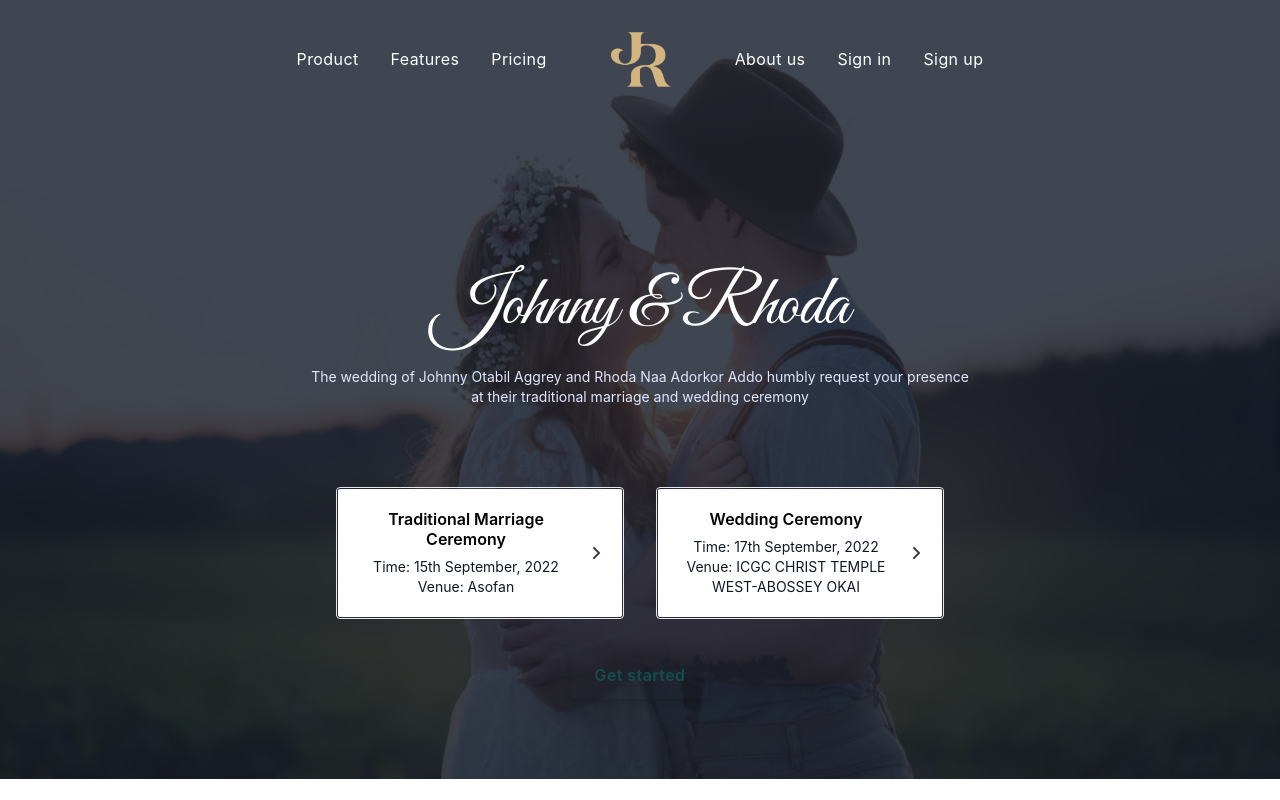
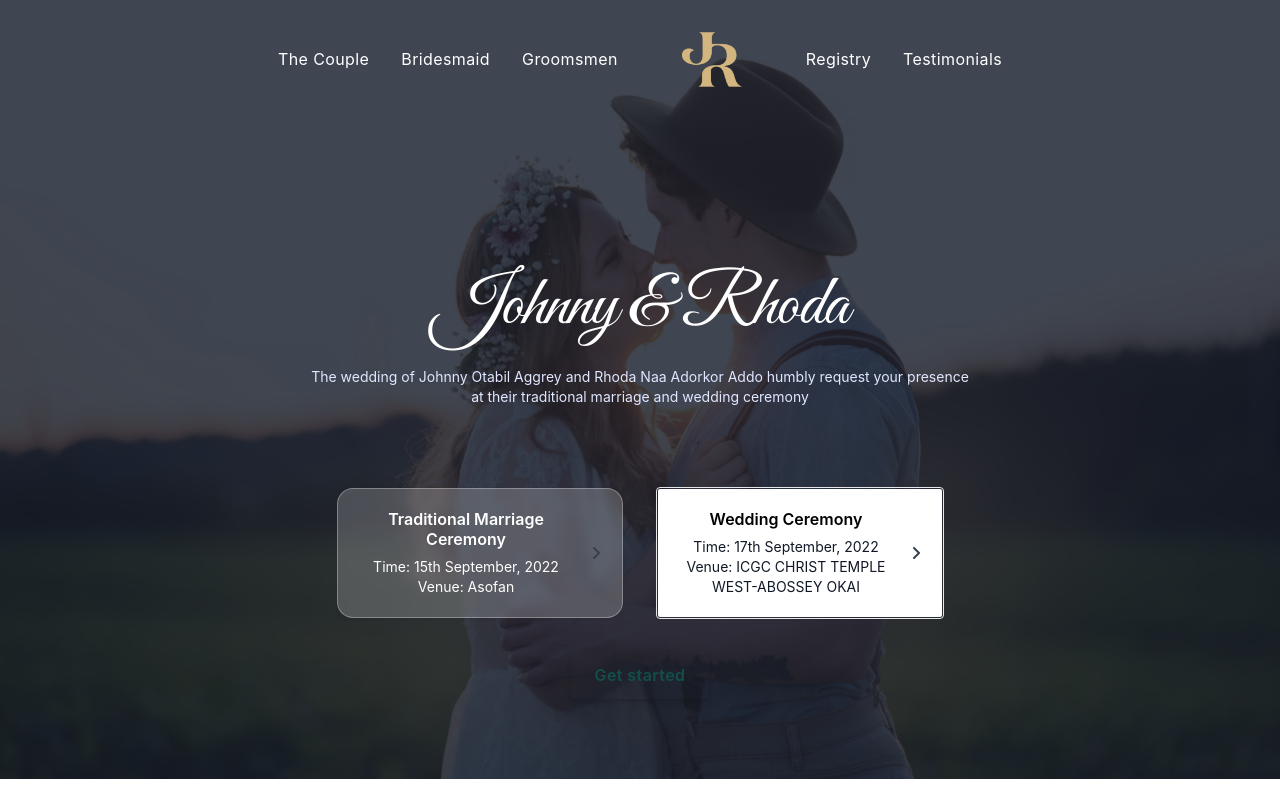
Before and after one commit to ntorilarry/Johnny-Weds-Rhoda, a React (Create React App) app: page / in a window 1280 px wide. Built offline with nearby package versions, Linux system fonts and the light colour scheme.

Commit message:
dev-larry

```diff
--- a/src/components/hero.js
+++ b/src/components/hero.js
@@ -23,7 +23,7 @@ function Hero() {
                   <h2 className="max-w-lg mb-6 font-sans text-5xl  leading-none tracking-tight text-white sm:text-7xl md:mx-auto h-header">
                     Johnny & Rhoda
                   </h2>
-                  <p className="text-sm text-indigo-100 md:text-sm">
+                  <p className="text-sm text-center text-indigo-100 md:text-sm">
                     The wedding of Johnny Otabil Aggrey and Rhoda Naa Adorkor
                     Addo humbly request your presence at their traditional
                     marriage and wedding ceremony
--- a/src/components/herosub.js
+++ b/src/components/herosub.js
@@ -1,4 +1,5 @@
 import React from "react";
+import "../styles/hero.css"
 
 const Herosub = () => {
   return (
@@ -8,18 +9,18 @@ const Herosub = () => {
           href="/"
           aria-label="View item"
           title="View item"
-          className="relative block p-px overflow-hidden transition duration-300 transform border rounded shadow-sm hover:scale-105 group hover:shadow-xl"
+          className="relative block p-px overflow-hidden transition duration-300 transform rounded shadow-sm hover:scale-105 group hover:shadow-xl"
         >
           <div className="absolute bottom-0 left-0 w-full h-1 duration-300 origin-left transform scale-x-0 bg-deep-purple-accent-400 group-hover:scale-x-100" />
           <div className="absolute bottom-0 left-0 w-1 h-full duration-300 origin-bottom transform scale-y-0 bg-deep-purple-accent-400 group-hover:scale-y-100" />
           <div className="absolute top-0 left-0 w-full h-1 duration-300 origin-right transform scale-x-0 bg-deep-purple-accent-400 group-hover:scale-x-100" />
           <div className="absolute bottom-0 right-0 w-1 h-full duration-300 origin-top transform scale-y-0 bg-deep-purple-accent-400 group-hover:scale-y-100" />
-          <div className="relative flex items-center justify-between p-5 bg-white rounded-sm">
+          <div className="relative flex items-center justify-between p-5 bg-white rounded-sm glass">
             <div className="pr-4">
-              <h6 className="mb-2 font-semibold leading-5">
+              <h6 className="mb-2 text-white font-semibold leading-5">
                 Traditional Marriage Ceremony
               </h6>
-              <p className="text-sm text-gray-900">
+              <p className="text-sm text-white">
                 Time: 15th September, 2022
                 <br />
                 Venue: Asofan
--- a/src/components/navbar.js
+++ b/src/components/navbar.js
@@ -17,7 +17,7 @@ const Navbar = () => {
                 title="Our product"
                 class="font-normal tracking-wide text-white transition-colors duration-200 hover:text-teal-accent-400"
               >
-                Product
+               The Couple
               </a>
             </li>
             <li>
@@ -27,7 +27,7 @@ const Navbar = () => {
                 title="Our product"
                 class="font-normal tracking-wide text-white transition-colors duration-200 hover:text-teal-accent-400"
               >
-                Features
+                Bridesmaid
               </a>
             </li>
             <li>
@@ -37,7 +37,7 @@ const Navbar = () => {
                 title="Product pricing"
                 class="font-normal tracking-wide text-white transition-colors duration-200 hover:text-teal-accent-400"
               >
-                Pricing
+               Groomsmen
               </a>
             </li>
           </ul>
@@ -57,7 +57,7 @@ const Navbar = () => {
                 title="About us"
                 class="font-normal tracking-wide text-white transition-colors duration-200 hover:text-teal-accent-400"
               >
-                About us
+               Registry
               </a>
             </li>
             <li>
@@ -67,19 +67,10 @@ const Navbar = () => {
                 title="Sign in"
                 class="font-normal tracking-wide text-white transition-colors duration-200 hover:text-teal-accent-400"
               >
-                Sign in
+                Testimonials
               </a>
             </li>
-            <li>
-              <a
-                href="/"
-                aria-label="Sign up"
-                title="Sign up"
-                class="font-normal tracking-wide text-white transition-colors duration-200 hover:text-teal-accent-400"
-              >
-                Sign up
-              </a>
-            </li>
+
           </ul>
           <div class="lg:hidden">
             <button
--- a/src/styles/hero.css
+++ b/src/styles/hero.css
@@ -1,3 +1,13 @@
 .h-header{
     font-family: 'Great Vibes', cursive;;
 }
+
+.glass{
+    /* From https://css.glass */
+background: rgba(255, 255, 255, 0.2);
+border-radius: 16px;
+box-shadow: 0 4px 30px rgba(0, 0, 0, 0.1);
+backdrop-filter: blur(5px);
+-webkit-backdrop-filter: blur(5px);
+border: 1px solid rgba(255, 255, 255, 0.3);
+}
```
